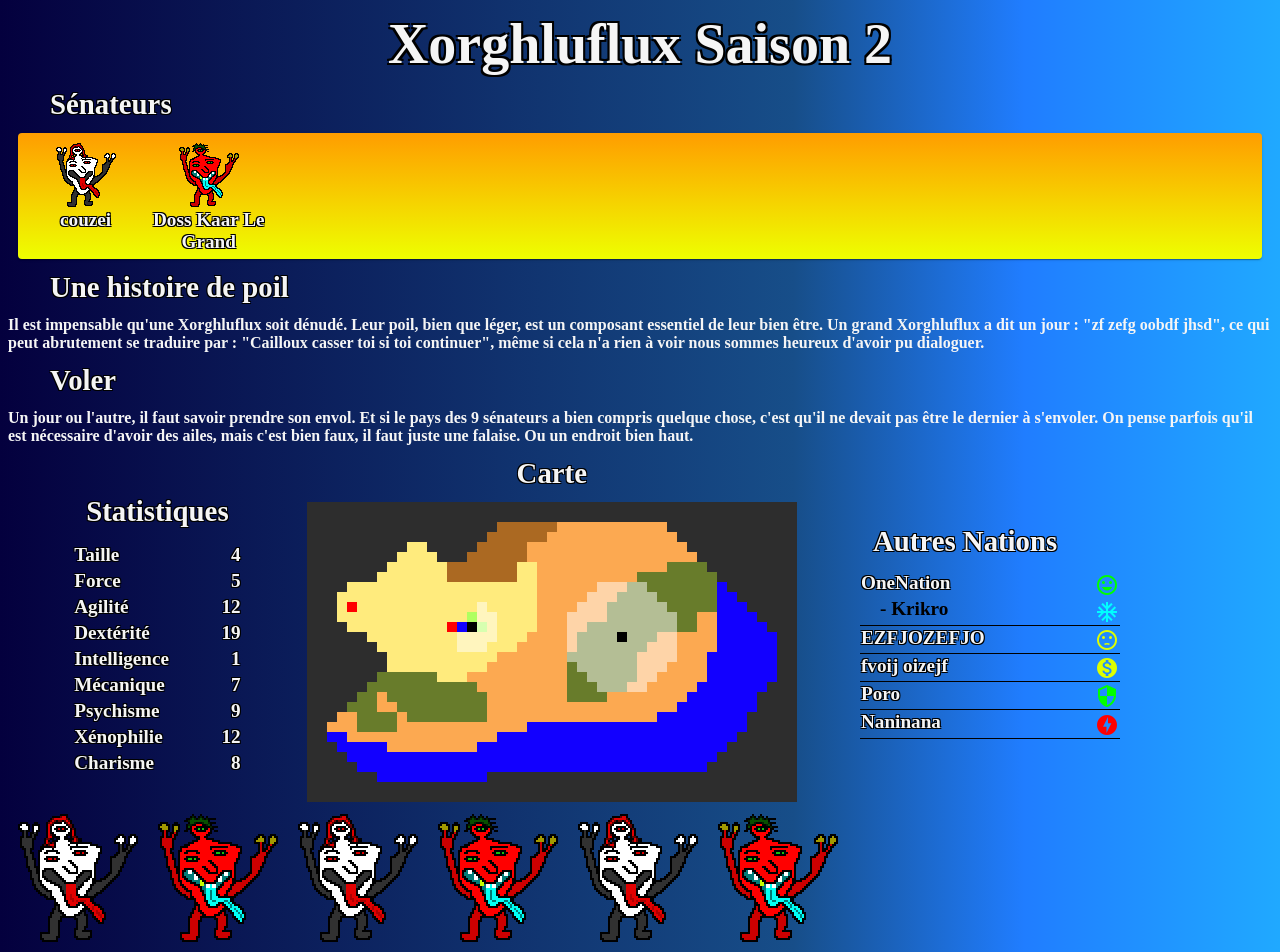
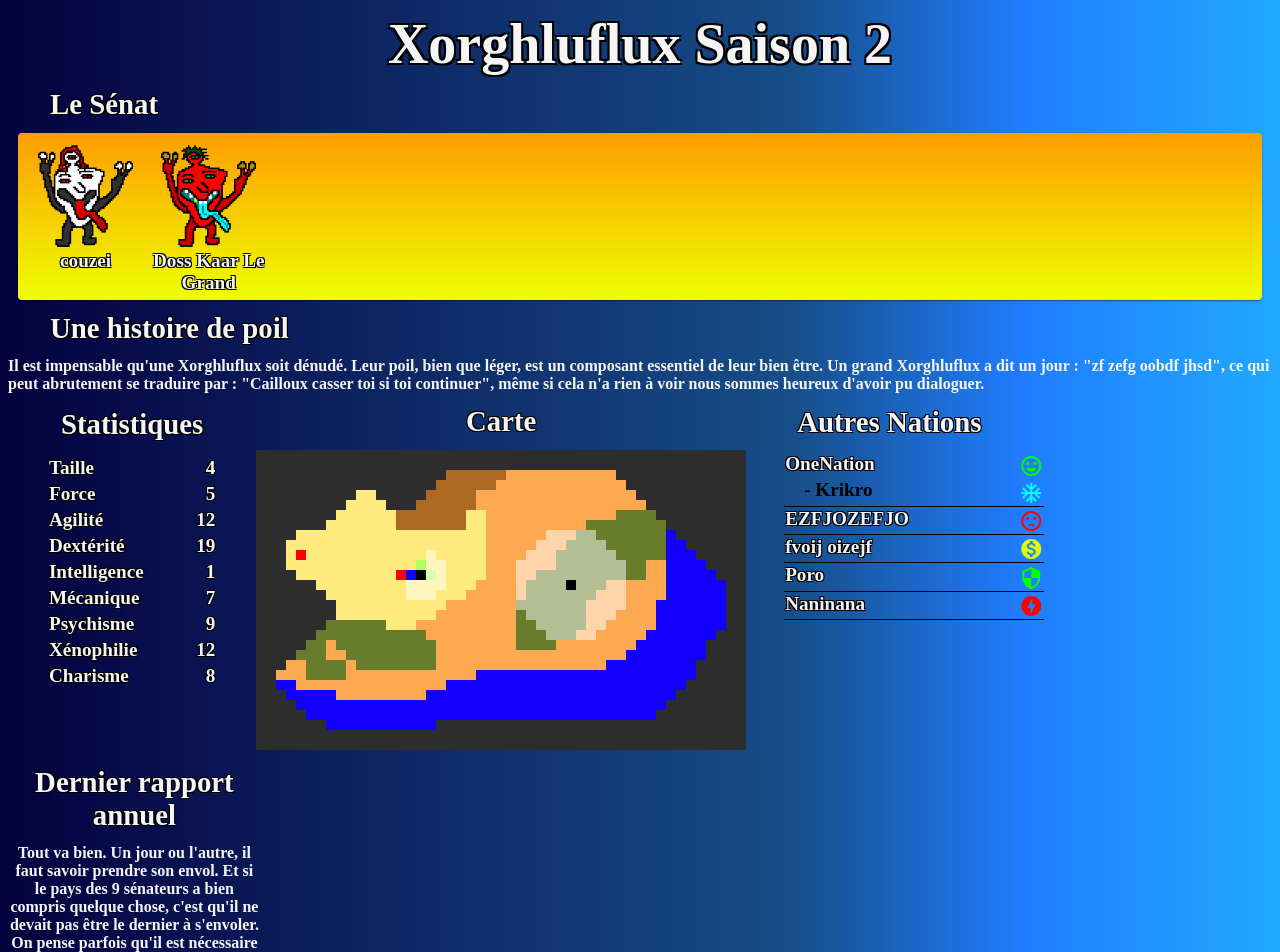
Before and after one commit to Sourdeval/ubion, an Angular app: page / in a window 1280 px wide. Shown: the top 952 px of the page. Built offline with nearby package versions, Linux system fonts and the light colour scheme.

Commit message:
Last Report and better css

```diff
--- a/src/app/core.ts
+++ b/src/app/core.ts
@@ -2,6 +2,7 @@ export interface Data{
     senators:Senator[];
     species:SpeciesStat;
     pnj:Pnj[];
+    lastReport: string;
 }
 
 export interface Senator{
@@ -30,7 +31,7 @@ export interface Pnj{
 }
 
 export enum Relation{
-    bad, good, ally, war, trade, coldwar, love
+    bad, good, ally, war, trade, coldwar, love, neutral
 }
 
 export interface Character{
--- a/src/app/home/home.component.html
+++ b/src/app/home/home.component.html
@@ -1,16 +1,14 @@
 <h1 align="center">Xorghluflux Saison 2</h1>
-<h3 class="subtitle">Sénateurs</h3>
+<h3 class="subtitle">Le Sénat</h3>
 <mat-card>
     <span class="inline senator" *ngFor='let s of data.senators; let i=index'>
-        <img style="align-self: center;" src="assets/{{s.name}}.png" alt="{{s.name}}">
+        <img style="align-self: center; width: 90%;" src="assets/{{s.name}}_140.png" alt="image de {{s.name}}">
         <h4 align="center">{{s.fullname}}</h4>
     </span>
 </mat-card>
 
 <h3 class="subtitle">Une histoire de poil</h3>
 <h5>Il est impensable qu'une Xorghluflux soit dénudé. Leur poil, bien que léger, est un composant essentiel de leur bien être. Un grand Xorghluflux a dit un jour : "zf zefg oobdf jhsd", ce qui peut abrutement se traduire par : "Cailloux casser toi si toi continuer", même si cela n'a rien à voir nous sommes heureux d'avoir pu dialoguer.</h5>
-<h3 class="subtitle">Voler</h3>
-<h5>Un jour ou l'autre, il faut savoir prendre son envol. Et si le pays des 9 sénateurs a bien compris quelque chose, c'est qu'il ne devait pas être le dernier à s'envoler. On pense parfois qu'il est nécessaire d'avoir des ailes, mais c'est bien faux, il faut juste une falaise. Ou un endroit bien haut.</h5>
 <div style="width: 100%;">
     <table class="inline">
         <tr>
@@ -57,7 +55,7 @@
         <h3 align="center">Carte</h3>
         <img  [src]="srcmap" (mouseover)='srcmap="assets/map_annote.png"' (mouseout)='srcmap="assets/map.png"' alt="Carte du monde">
     </div>
-    <div class="inline" style="margin: 5%;">
+    <div class="inline" style="margin-left: 3%; margin-right: 3%;">
         <div>
             <th colSpan="2"><h3 align="center">Autres Nations</h3></th>
         </div>
@@ -65,7 +63,8 @@
             <td class="name-column"><h4>{{n.fullname}}</h4></td>
             <td class="icon-column">
                 <div [ngSwitch]="n.relation">
-                    <mat-icon *ngSwitchCase="relationType.bad" style="color: #ddff00;">sentiment_dissatisfied</mat-icon>
+                    <mat-icon *ngSwitchCase="relationType.neutral" style="color: #ddff00;">sentiment_dissatisfied</mat-icon>
+                    <mat-icon *ngSwitchCase="relationType.bad" style="color: #ff0000;">sentiment_dissatisfied</mat-icon>
                     <mat-icon *ngSwitchCase='relationType.good' style="color: #00FF00;">tag_faces</mat-icon>
                     <mat-icon *ngSwitchCase='relationType.war' style="color: #ff0000;">offline_bolt</mat-icon>
                     <mat-icon *ngSwitchCase='relationType.ally' style="color: #00FF00;">security</mat-icon>
@@ -78,7 +77,8 @@
                 <h4 style="color: black; text-shadow: none; margin-left:20px;">- {{pnj.name}}</h4>
                 <td class="icon-column">
                     <div [ngSwitch]="pnj.relation">
-                        <mat-icon *ngSwitchCase="relationType.bad" style="color: #ddff00;">sentiment_dissatisfied</mat-icon>
+                        <mat-icon *ngSwitchCase="relationType.neutral" style="color: #ddff00;">sentiment_dissatisfied</mat-icon>
+                        <mat-icon *ngSwitchCase="relationType.bad" style="color: #ff0000;">sentiment_dissatisfied</mat-icon>                        <mat-icon *ngSwitchCase='relationType.good' style="color: #00FF00;">tag_faces</mat-icon>
                         <mat-icon *ngSwitchCase='relationType.good' style="color: #00FF00;">tag_faces</mat-icon>
                         <mat-icon *ngSwitchCase='relationType.war' style="color: #ff0000;">offline_bolt</mat-icon>
                         <mat-icon *ngSwitchCase='relationType.ally' style="color: #00FF00;">security</mat-icon>
@@ -90,10 +90,8 @@
             </tr>
         </div>
     </div>
+    <div align="center" class="inline" style="width: 20%; min-width: 200px;" *ngIf="data.lastReport">
+        <h3>Dernier rapport annuel</h3>
+        <h5>{{data.lastReport}}</h5>
+    </div>
 </div>
-<img src="assets/zugle2_140.png" alt="Zugle">
-<img src="assets/flo3_140.png" alt="Zugle">
-<img src="assets/zugle2_140.png" alt="Zugle">
-<img src="assets/flo3_140.png" alt="Zugle">
-<img src="assets/zugle2_140.png" alt="Zugle">
-<img src="assets/flo3_140.png" alt="Zugle">
--- a/src/app/home/home.component.ts
+++ b/src/app/home/home.component.ts
@@ -71,7 +71,8 @@ export class HomeComponent {
           relation: Relation.war,
           characters:[]
         },
-      ]
+      ],
+      lastReport: "Tout va bien. Un jour ou l'autre, il faut savoir prendre son envol. Et si le pays des 9 sénateurs a bien compris quelque chose, c'est qu'il ne devait pas être le dernier à s'envoler. On pense parfois qu'il est nécessaire d'avoir des ailes, mais c'est bien faux, il faut juste une falaise. Ou un endroit bien haut."
     }
   }
 }
--- a/src/styles.css
+++ b/src/styles.css
@@ -68,16 +68,17 @@ h6 {
 
 /* Tables */
 table{
-    margin-left: 5%;
-    margin-right: 5%;
+    margin-left: 3%;
+    margin-right: 3%;
     margin-bottom: 2%;
-    margin-top: 2%;
+    margin-top: 0%;
 }
 
 /* Class */
 /* To represents in the same line */
 .inline {
     display: inline-block;
+    vertical-align: top;
 }
 
 .subtitle {
```
Also changed, not shown: src/assets/flo_140.png (renamed from src/assets/flo3_140.png), src/assets/zugle_140.png (renamed from src/assets/zugle2_140.png).
